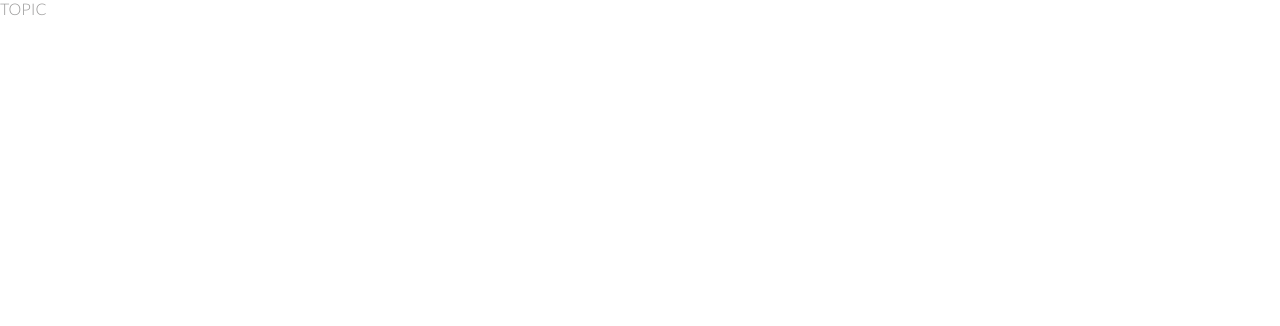
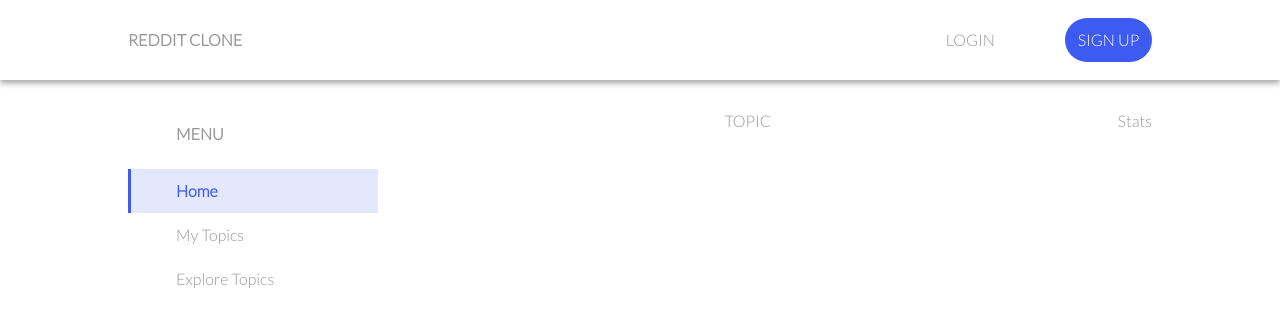
Before and after one commit to pdevera15/japanforum, a React (Create React App) app: page /topic in a window 1280 px wide. Shown: the top 326 px of the page. Built offline with nearby package versions, Linux system fonts and the light colour scheme.

Commit message:
adding topic components

```diff
--- a/src/App.tsx
+++ b/src/App.tsx
@@ -1,6 +1,6 @@
 import "./scss/styles.css"
 import Header from "./components/Header"
-import Index from "./pages"
+import Index from "./pages/Index"
 
 function App() {
   return (
--- a/src/components/AddTopic.tsx
+++ b/src/components/AddTopic.tsx
@@ -1,5 +1,5 @@
 import React from "react"
-import { Redirect } from "react-router-dom"
+import { Redirect, useHistory } from "react-router-dom"
 import { addTopicApi } from "../store/api/topicApi"
 import { GetMyUserInfo } from "../store/helper"
 
@@ -8,13 +8,11 @@ type Props = {
 }
 
 function AddTopic(props: Props) {
+  const history = useHistory()
   const token = GetMyUserInfo().token!
   const author = GetMyUserInfo().id!
   const titleref = React.useRef<HTMLInputElement>(null)
   const contextref = React.useRef<HTMLTextAreaElement>(null)
-  var showHideClassName = props.isDisplay
-    ? "modal display-block"
-    : "modal display-none"
   const submitHandler = async (e: React.MouseEvent<HTMLElement>) => {
     e.preventDefault()
     const title = titleref.current?.value!
@@ -26,12 +24,14 @@ function AddTopic(props: Props) {
       author_id: author,
     })
     if (addTopicResponse.result === 1) {
-      console.log("success")
-      return <Redirect to="/post" />
+      console.log("success", addTopicResponse)
+      history.push("/topic")
     }
   }
   return (
-    <div className={showHideClassName}>
+    <div
+      className={props.isDisplay ? "modal display-block" : "modal display-none"}
+    >
       <div className="addtopiccontainer">
         <label htmlFor="title"> Title </label>
         <input type="text" name="title" ref={titleref} /> <br />
--- /dev/null
+++ b/src/components/TopicInfo.tsx
@@ -0,0 +1,6 @@
+import { MyTopics } from "../interfaces/index"
+const TopicInfo = () => {
+  return <div>TOPIC</div>
+}
+
+export default TopicInfo
--- a/src/components/TopicPage.tsx
+++ /dev/null
@@ -1,5 +0,0 @@
-function TopicPage() {
-  return <div>TOPIC</div>
-}
-
-export default TopicPage
--- a/src/index.tsx
+++ b/src/index.tsx
@@ -6,15 +6,14 @@ import reportWebVitals from "./reportWebVitals"
 import { Provider } from "react-redux"
 import { store } from "./store/store"
 import { BrowserRouter as Router, Switch, Route } from "react-router-dom"
-import TopicPage from "./components/TopicPage"
+import TopicPage from "./pages/TopicPage"
 
 ReactDOM.render(
   <React.StrictMode>
     <Provider store={store}>
       <Router>
         <Switch>
-          <Route exact path="/" component={App} />
-          <Route exact path="/topic" component={TopicPage} />
+          <Route path="/" component={App} />
         </Switch>
       </Router>
     </Provider>
--- a/src/pages/Index.tsx
+++ b/src/pages/Index.tsx
@@ -1,11 +1,14 @@
 import MainMenu from "../components/MainMenu"
 import TopicList from "../components/TopicList"
+import { useLocation } from "react-router-dom"
+import TopicInfo from "../components/TopicInfo"
 
 function Index() {
+  const location = useLocation()
   return (
     <div className="container">
       <MainMenu />
-      <TopicList />
+      {location.pathname === "/topic" ? <TopicInfo /> : <TopicList />}
       <div>Stats</div>
     </div>
   )
--- /dev/null
+++ b/src/pages/TopicPage.tsx
@@ -0,0 +1,11 @@
+import Header from "../components/Header"
+
+function TopicPage() {
+  return (
+    <>
+      <Header />
+    </>
+  )
+}
+
+export default TopicPage
--- a/src/scss/components/_header.scss
+++ b/src/scss/components/_header.scss
@@ -9,6 +9,7 @@
   margin-bottom: 2em;
 
   &__menus {
+    display: flex;
     &--button {
       margin-left: 4em;
     }
--- a/src/scss/components/_mainmenu.scss
+++ b/src/scss/components/_mainmenu.scss
@@ -24,7 +24,7 @@
     position: relative;
     color: $colorPrimary;
     font-weight: bold;
-
+    z-index: -999;
     &:before {
       content: "";
       width: 3px;
--- a/src/scss/styles.css
+++ b/src/scss/styles.css
@@ -403,6 +403,12 @@ button:hover {
   margin-bottom: 2em;
 }
 
+.header__menus {
+  display: -webkit-box;
+  display: -ms-flexbox;
+  display: flex;
+}
+
 .header__menus--button {
   margin-left: 4em;
 }
@@ -451,6 +457,7 @@ button:hover {
   position: relative;
   color: #3d5bf0;
   font-weight: bold;
+  z-index: -999;
 }
 
 .mainmenu .active:before {
```
Also changed, not shown: 1 other file (tests, documents, lock files or other folders).
